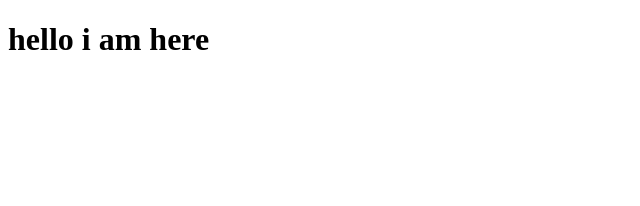
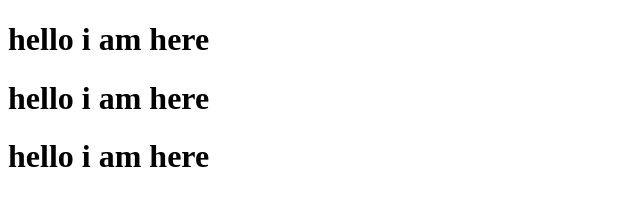
Before and after one commit to Akash-FD/rebase, a plain HTML site: page index.html in a window 1280 px wide. Shown: the whole page, without its empty margins (0-640 px from the left). Drawn offline with Linux system fonts and the light colour scheme.

Commit message:
update feature

```diff
--- a/index.html
+++ b/index.html
@@ -7,5 +7,8 @@
 </head>
 <body>
     <h1>hello i am here</h1>
+    <h1>hello i am here</h1>
+    <h1>hello i am here</h1>
+
 </body>
 </html>
```
